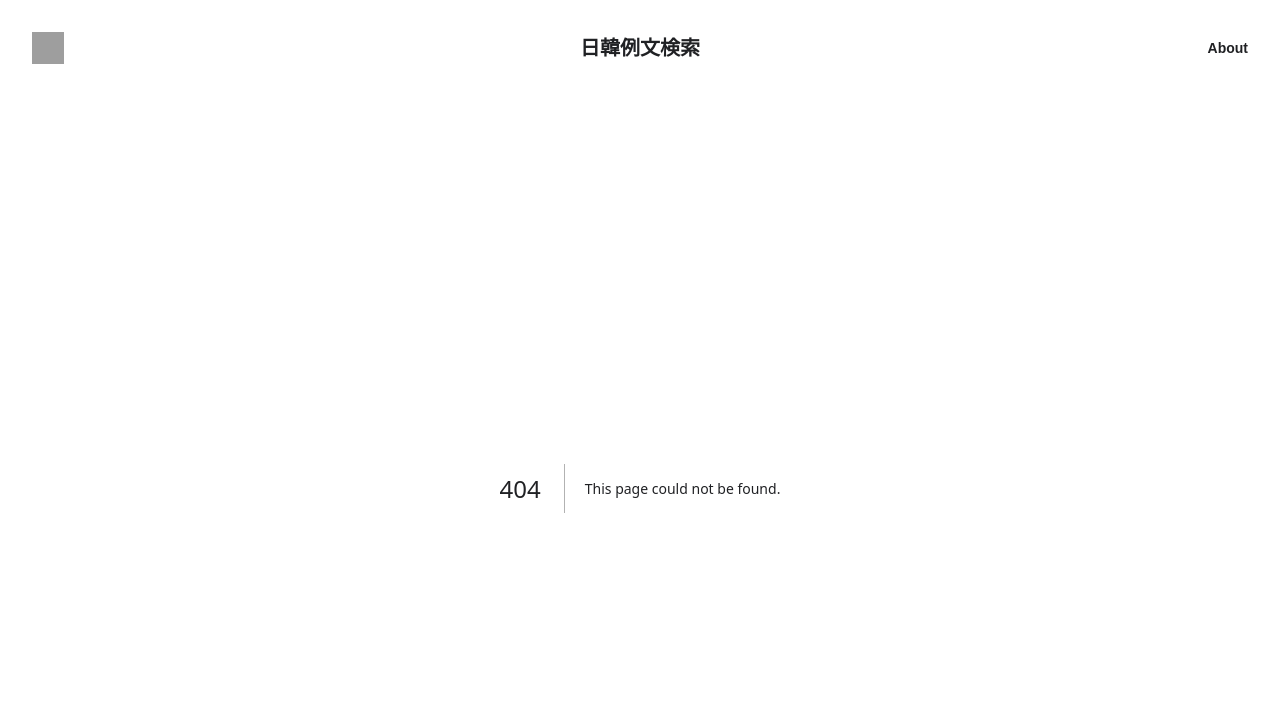
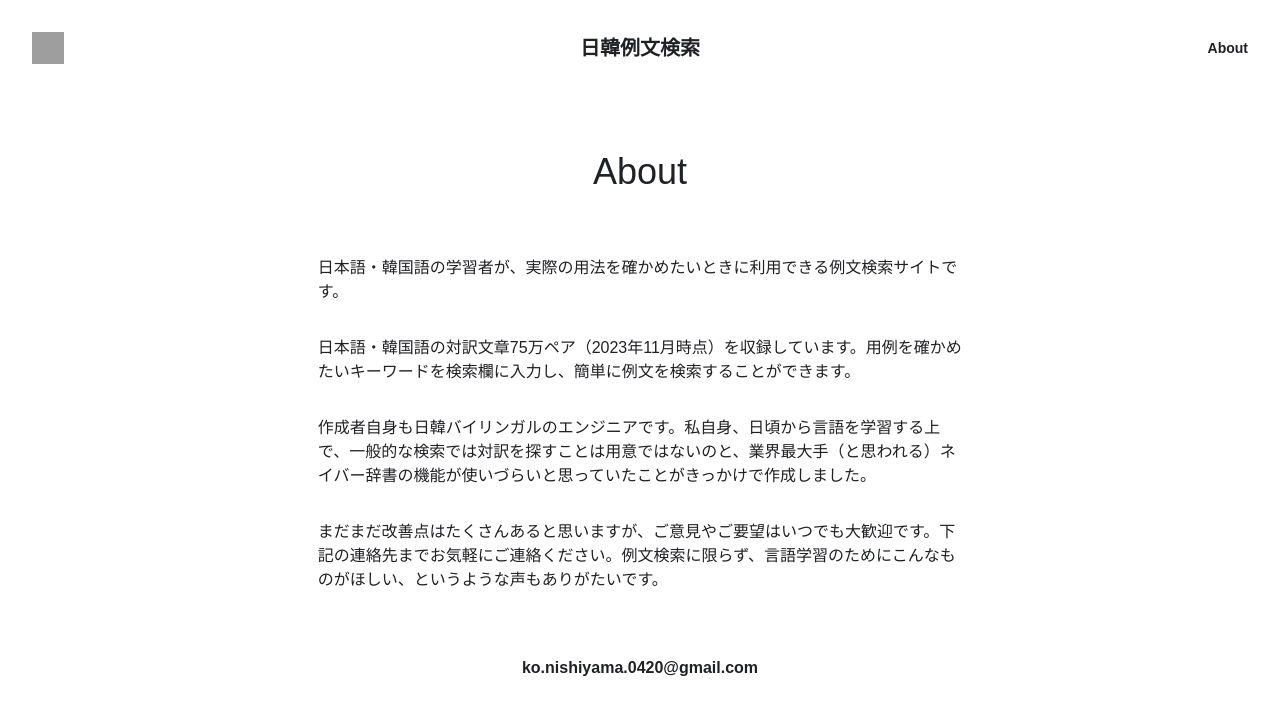
Before and after one commit to konishiyama/Japanese_Korean_Sentence_Pair_Search, a Next.js app: page /about in a window 1280 px wide. Before the commit this address had no page. Shown: the top 714 px of the page. Built offline with nearby package versions, Linux system fonts and the light colour scheme; grey boxes are pictures that could not be loaded.

Commit message:
added_about_page

```diff
--- /dev/null
+++ b/src/app/about/page.tsx
@@ -0,0 +1,23 @@
+import Link from 'next/link';
+
+export default function About() {
+  return (
+    <main>
+      <div className="justify-center items-center mx-auto text-base sm:w-4/5">
+        <h1 className='text-center font-thin text-4xl my-10 sm:my-16'>About</h1>
+        <div className=''>
+          <p className='mb-6 sm:mb-8'>日本語・韓国語の学習者が、実際の用法を確かめたいときに利用できる例文検索サイトです。</p>
+          <p className='mb-6 sm:mb-8'>日本語・韓国語の対訳文章75万ペア（2023年11月時点）を収録しています。用例を確かめたいキーワードを検索欄に入力し、簡単に例文を検索することができます。</p>
+          <p className='mb-6 sm:mb-8'>作成者自身も日韓バイリンガルのエンジニアです。私自身、日頃から言語を学習する上で、一般的な検索では対訳を探すことは用意ではないのと、業界最大手（と思われる）ネイバー辞書の機能が使いづらいと思っていたことがきっかけで作成しました。</p>
+          <p className='mb-6 sm:mb-8'>まだまだ改善点はたくさんあると思いますが、ご意見やご要望はいつでも大歓迎です。下記の連絡先までお気軽にご連絡ください。例文検索に限らず、言語学習のためにこんなものがほしい、というような声もありがたいです。</p>
+        </div>
+        <div className='text-center mt-16'>
+          <a
+            href="mailto:ko.nishiyama.0420@gmail.com"
+            className="font-semibold hover:text-purple-400"> ko.nishiyama.0420@gmail.com
+            </a>
+        </div>
+      </div>
+    </main>
+  )
+}
--- a/src/app/components/Cover.tsx
+++ /dev/null
@@ -1,9 +0,0 @@
-export default function Cover() {
-	return (
-		<>
-			<div className="items-center justify-center m-auto">
-          <p>日韓の例文75万ペアからキーワードに合致するものを検索</p>
-			</div>
-		</>
-	);
-}
--- a/src/app/page.tsx
+++ b/src/app/page.tsx
@@ -1,4 +1,3 @@
-import Cover from './components/Cover';
 import Search from './components/Search';
 // import Results from './components/Results';
 import Link from 'next/link';
@@ -7,7 +6,6 @@ import Link from 'next/link';
 export default function Home() {
   return (
     <main>
-        {/* <Cover /> */}
         <Search />
     </main>
   )
```
